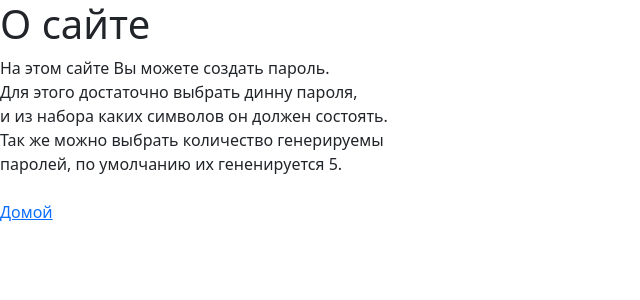
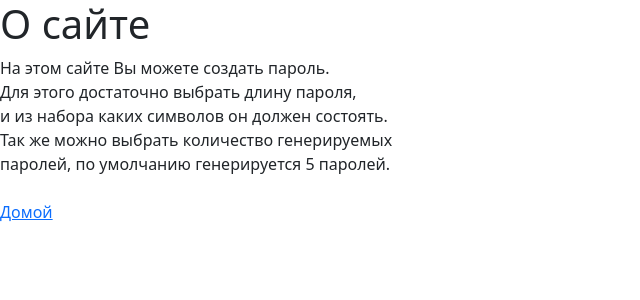
Before and after one commit to s-evg/password_generator_project, a Django app: page /about/ in a window 1280 px wide. Shown: the top 300 px of the page, without its empty margins (0-640 px from the left). Run offline with Django 3.2, Linux system fonts and the light colour scheme.

Commit message:
правки

```diff
--- a/generator/templates/generator/about.html
+++ b/generator/templates/generator/about.html
@@ -10,10 +10,10 @@
 <div class="container"></div>
 <span>
         На этом сайте Вы можете создать пароль.<br>
-    Для этого достаточно выбрать динну пароля,<br>
+    Для этого достаточно выбрать длину пароля,<br>
     и из набора каких символов он должен состоять.<br>
-    Так же можно выбрать количество генерируемы<br>
-    паролей, по умолчанию их гененируется 5.<br>
+    Так же можно выбрать количество генерируемых<br>
+    паролей, по умолчанию генерируется 5 паролей.<br>
 </span><br>
 </div>
 <a href="{% url 'home' %}">Домой</a>
--- /dev/null
+++ b/requirements.txt
@@ -0,0 +1 @@
+django
```
Also changed, not shown: 1 other file.
